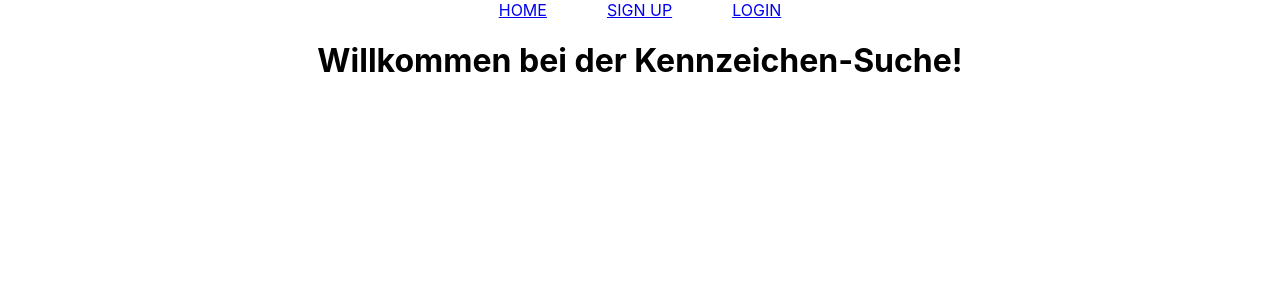
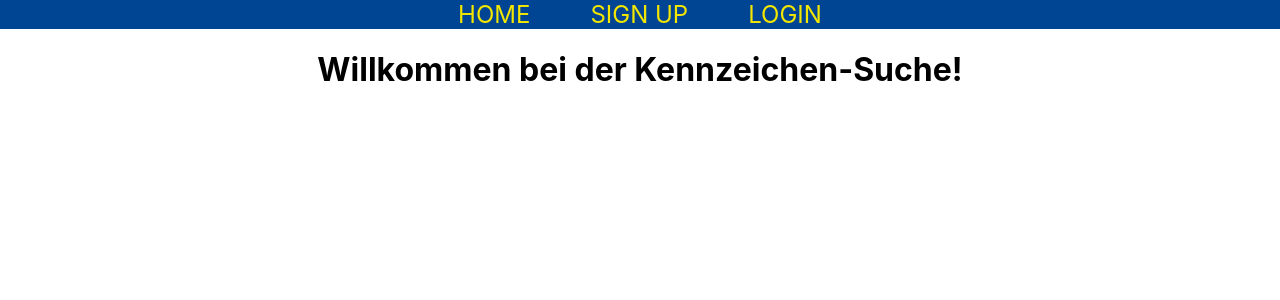
Before and after one commit to syna222/kennzeichenFinder, a React (Create React App) app: page / in a window 1280 px wide. Shown: the top 300 px of the page. Built offline with nearby package versions, Linux system fonts and the light colour scheme; no server answers.

Commit message:
fixed search page bug.

```diff
--- a/src/App.css
+++ b/src/App.css
@@ -2,8 +2,21 @@
   text-align: center;
 }
 
+#navbar{
+  background-color: #004593;
+
+}
+
 .nav-element{
+  color: #F3E601;
   margin: 30px;
+  font-size: 1.5rem;
+  text-decoration: none;
+}
+
+#suchfeld-container{
+  background-repeat: no-repeat;
+  background-image: url(/public/kfz_2.jpg);
 }
 
 #kennzeichen-suchfeld{
--- a/src/App.js
+++ b/src/App.js
@@ -139,7 +139,7 @@ export default function App() {
 
   return (
     <div className="App">
-      <nav>
+      <nav id="navbar">
         <NavLink className="nav-element" to="/">
           HOME
         </NavLink>
--- a/src/Components/SearchPageNew.js
+++ b/src/Components/SearchPageNew.js
@@ -8,6 +8,7 @@ export default function SearchPage({ user, setChosenKFZ, chosenKFZ }) {
   const [userKennzeichen, setUserKennzeichen] = useState([]);
   const [input, setInput] = useState("");
   const [match, setMatch] = useState(false);
+  const [message, setMessage ] = useState("");
 
   //const user_id = "63ff6f9c858ac063472de5b7";
  const URL = `https://kennzeichenapi.onrender.com/users/${user._id}`;   //stattdessen hier dann user._id
@@ -35,7 +36,15 @@ export default function SearchPage({ user, setChosenKFZ, chosenKFZ }) {
           const res = await axios.get(
             `https://kennzeichenapi.onrender.com/kennzeichen/${input}`
           );
-          setChosenKFZ(res.data[0]);
+          if(res.data.length){
+            setChosenKFZ(res.data[0]);
+            setMessage("");
+          }
+          else{
+            //set message as state var:
+            setChosenKFZ("");
+            setMessage("no match!");
+          }
         } catch (err) {
           console.log(err);
         }
@@ -99,26 +108,12 @@ export default function SearchPage({ user, setChosenKFZ, chosenKFZ }) {
 
   return (
     <>
-      <input
-        id="kennzeichen-suchfeld"
-        type="text"
-        onChange={(e) => {
-          setInput(e.target.value);
-        }}
-        value={input}
-      />
-      <input
-        ref={checkboxRef}
-        type="checkbox"
-        onChange={handleCheck}
-        checked={match}
-      />
-      <div id="Ort_Stadt">
-        Stadt/Ort:{" "}
-        {chosenKFZ && <Link to="/aktuelles_kfz">{chosenKFZ.Stadt_Ort}</Link>}
-      </div>
+      <input id="kennzeichen-suchfeld" type="text" onChange={(e) => { setInput(e.target.value); }} value={input} />
+      <input ref={checkboxRef} type="checkbox" onChange={handleCheck} checked={match} />
+      <div id="Ort_Stadt"> Stadt/Ort:{" "} {chosenKFZ && <Link to="/aktuelles_kfz">{chosenKFZ.Stadt_Ort}</Link>} </div>
       <div id="Landkreis">Landkreis: {chosenKFZ && chosenKFZ.Landkreis}</div>
       <div id="bundesland">Bundesland: {chosenKFZ && chosenKFZ.Bundesland}</div>
+      {message && <div>{message}</div>}
     </>
   );
 }
```
Also changed, not shown: public/kfz_2.jpg (added).
